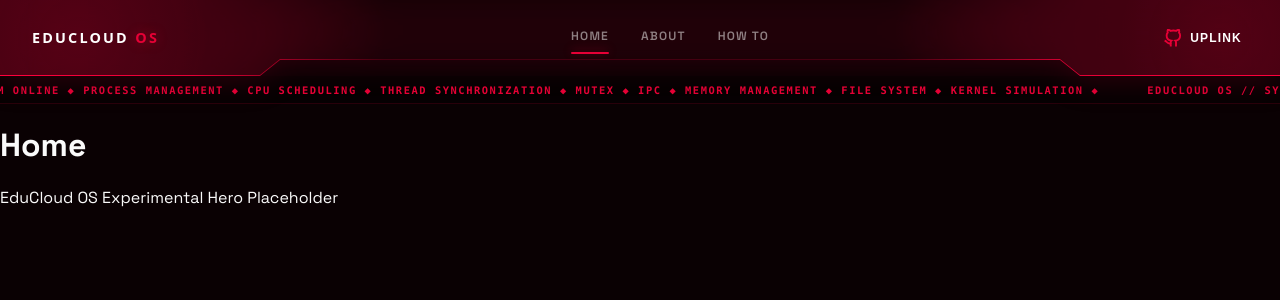
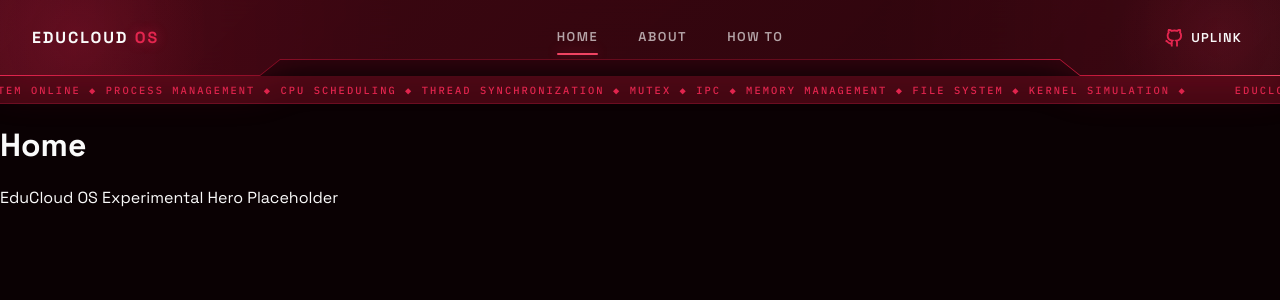
Before and after one commit to ahmed-shehzad1/EduCloud-OS-Website, a React (Vite) app: page / in a window 1280 px wide. Shown: the top 300 px of the page. Built offline with nearby package versions, Linux system fonts and the light colour scheme.

Commit message:
navbar changes

```diff
--- a/src/styles/components/navbar.css
+++ b/src/styles/components/navbar.css
@@ -3,24 +3,25 @@
   --hud-height: 76px;
   --hud-height-scrolled: 68px;
 
-  /* Deep burgundy/black surface */
-  --hud-bg: rgba(10, 2, 5, 0.75);
-  --hud-bg-scrolled: rgba(6, 1, 3, 0.92);
+  /* Deep blood-ruby surfaces */
+  --hud-bg-gradient: linear-gradient(135deg, rgba(56, 7, 17, 0.85) 0%, rgba(36, 4, 10, 0.9) 100%);
+  --hud-bg-scrolled: linear-gradient(135deg, rgba(74, 8, 21, 0.95) 0%, rgba(36, 4, 10, 0.98) 100%);
 
-  /* Ruby lighting hierarchy */
-  --ruby-bright: #FF003C;
-  --ruby-core: #E60036;
-  --ruby-muted: rgba(230, 0, 54, 0.2);
-  --ruby-glow: rgba(230, 0, 54, 0.4);
+  /* Blood-ruby lighting hierarchy */
+  --ruby-bright: #F04463;
+  --ruby-core: #E3264F;
+  --ruby-cherry: #C2183A;
+  --ruby-deep: #A30F2D;
+  --ruby-dark: #650B1D;
 
-  --os-text-primary: #FFFFFF;
-  --os-text-muted: rgba(255, 255, 255, 0.5);
+  --ruby-glow: rgba(227, 38, 79, 0.45);
+
+  /* Warm text to harmonize with reds */
+  --os-text-primary: #FAFAFA;
+  --os-text-muted: rgba(250, 250, 250, 0.65);
   --transition-smooth: 0.4s cubic-bezier(0.16, 1, 0.3, 1);
 
-  /*
-    The Machined HUD Shape.
-    Full height on edges. Angles up to a notched center area.
-  */
+  /* The Machined HUD Shape */
   --hud-clip: polygon(
     0 0,
     100% 0,
@@ -43,40 +44,39 @@
   width: 100%;
   height: var(--hud-height);
   z-index: 100;
-  /* Glow that wraps the clipped shape */
-  filter: drop-shadow(0 4px 15px rgba(139, 0, 33, 0.3));
+  /* Deep crimson glow surrounding the shape */
+  filter: drop-shadow(0 6px 20px rgba(163, 15, 45, 0.35));
   transition: height var(--transition-smooth), filter var(--transition-smooth);
 }
 
 .educloud-hud-wrapper.is-scrolled {
   height: var(--hud-height-scrolled);
-  filter: drop-shadow(0 8px 25px rgba(139, 0, 33, 0.6));
+  filter: drop-shadow(0 10px 25px rgba(163, 15, 45, 0.5));
 }
 
-/* The glowing energy edge (Background Layer) */
+/* Layer 1: Bright Crimson/Ruby Glowing Boundary */
 .hud-edge-layer {
   position: absolute;
   inset: 0;
   background: linear-gradient(90deg,
-    var(--ruby-bright) 0%,
-    var(--ruby-core) 15%,
-    var(--ruby-muted) 30%,
-    var(--ruby-muted) 70%,
-    var(--ruby-core) 85%,
+    var(--ruby-core) 0%,
+    var(--ruby-deep) 15%,
+    var(--ruby-dark) 30%,
+    var(--ruby-dark) 70%,
+    var(--ruby-cherry) 85%,
     var(--ruby-bright) 100%
   );
   clip-path: var(--hud-clip);
   transition: clip-path var(--transition-smooth);
 }
 
-/* The dark glass surface (Foreground Layer) */
+/* Layer 2: Blood-Ruby Glass Surface */
 .hud-surface {
   position: absolute;
-  /* Inset by 1px at the bottom to reveal the glowing edge layer behind it */
-  inset: 0 0 1px 0;
-  background: var(--hud-bg);
-  backdrop-filter: blur(20px);
-  -webkit-backdrop-filter: blur(20px);
+  inset: 0 0 1px 0; /* Inset to reveal the bright boundary behind it */
+  background: var(--hud-bg-gradient);
+  backdrop-filter: blur(24px);
+  -webkit-backdrop-filter: blur(24px);
   clip-path: var(--hud-clip);
 
   display: grid;
@@ -90,7 +90,7 @@
 }
 
 /* =========================================
-   HUD REGIONS
+   HUD REGIONS & TYPOGRAPHY
    ========================================= */
 
 /* Left: Logo Node */
@@ -99,14 +99,14 @@
   display: flex;
   align-items: center;
   padding-left: 2rem;
-  background: radial-gradient(circle at 30% 50%, rgba(230, 0, 54, 0.1) 0%, transparent 70%);
+  background: radial-gradient(circle at 30% 50%, rgba(227, 38, 79, 0.15) 0%, transparent 70%);
 }
 
 .os-logo {
-  font-family: ui-sans-serif, system-ui, -apple-system, sans-serif;
-  font-weight: 800;
-  letter-spacing: 0.15em;
-  font-size: 0.9rem;
+  font-family: var(--font-display);
+  font-weight: 700;
+  letter-spacing: 0.12em;
+  font-size: 1rem;
   color: var(--os-text-primary);
   text-decoration: none;
   display: flex;
@@ -123,17 +123,18 @@
 .hud-node-nav {
   display: flex;
   justify-content: center;
-  align-items: flex-start; /* Align to top so they sit inside the notched area */
+  align-items: flex-start;
   padding-top: 1.25rem;
-  gap: 2rem;
+  gap: 2.5rem;
 }
 
 .nav-link {
+  font-family: var(--font-display);
   position: relative;
   color: var(--os-text-muted);
-  font-size: 0.75rem;
+  font-size: 0.8rem;
   font-weight: 600;
-  letter-spacing: 0.1em;
+  letter-spacing: 0.12em;
   text-decoration: none;
   text-transform: uppercase;
   padding: 0.5rem 0;
@@ -145,15 +146,15 @@
   outline: none;
 }
 
-/* Active indicator integrated into the text baseline */
+/* Integrated active indicator */
 .hud-active-indicator {
   position: absolute;
   bottom: -2px;
   left: 0;
   right: 0;
   height: 2px;
-  background: var(--ruby-core);
-  box-shadow: 0 -2px 10px var(--ruby-glow);
+  background: var(--ruby-bright);
+  box-shadow: 0 -2px 12px var(--ruby-glow);
   border-radius: 2px;
 }
 
@@ -163,15 +164,16 @@
   justify-content: flex-end;
   align-items: center;
   padding-right: 2rem;
-  background: radial-gradient(circle at 70% 50%, rgba(230, 0, 54, 0.08) 0%, transparent 70%);
+  background: radial-gradient(circle at 70% 50%, rgba(227, 38, 79, 0.12) 0%, transparent 70%);
 }
 
 .auth-button {
+  font-family: var(--font-display);
   display: flex;
   align-items: center;
   gap: 0.5rem;
   color: var(--os-text-primary);
-  font-size: 0.75rem;
+  font-size: 0.8rem;
   font-weight: 600;
   letter-spacing: 0.1em;
   background: transparent;
@@ -189,7 +191,7 @@
   transition: filter 0.3s ease;
 }
 .auth-button:hover svg {
-  filter: drop-shadow(0 0 6px var(--ruby-core));
+  filter: drop-shadow(0 0 8px var(--ruby-core));
 }
 
 /* =========================================
@@ -198,27 +200,27 @@
 .system-marquee-container {
   width: 100%;
   height: 28px;
-  /* Ensure it sits exactly below the 76px HUD on initial load */
   margin-top: var(--hud-height);
-  background: rgba(6, 1, 3, 0.95);
-  border-bottom: 1px solid rgba(230, 0, 54, 0.15);
+  /* Dark-medium blood ruby surface */
+  background: rgba(74, 8, 21, 0.9);
+  border-bottom: 1px solid rgba(227, 38, 79, 0.25);
   display: flex;
   align-items: center;
   overflow: hidden;
-  position: relative; /* Normal document flow - scrolls naturally */
+  position: relative;
   z-index: 90;
 }
 
 .system-marquee-content {
   display: flex;
   width: fit-content;
-  animation: marquee-scroll 45s linear infinite;
-  /* Monospace technical font */
-  font-family: ui-monospace, SFMono-Regular, Menlo, Monaco, Consolas, monospace;
+  animation: marquee-scroll 50s linear infinite;
+  /* Refined monospace typography */
+  font-family: var(--font-mono);
   font-size: 0.65rem;
-  font-weight: 600;
+  font-weight: 500;
   color: var(--ruby-core);
-  letter-spacing: 0.15em;
+  letter-spacing: 0.2em;
   text-transform: uppercase;
 }
 
@@ -241,7 +243,6 @@
 
 @media (max-width: 900px) {
   :root {
-    /* Simplify shape for mobile */
     --hud-clip: polygon(0 0, 100% 0, 100% 100%, 0 100%);
     --hud-height: 64px;
     --hud-height-scrolled: 64px;
@@ -252,7 +253,7 @@
   }
 
   .hud-node-nav, .hud-node-uplink {
-    display: none; /* Hide desktop nav */
+    display: none;
   }
 
   .mobile-trigger {
@@ -275,27 +276,30 @@
   .mobile-trigger .line-2 { width: 16px; background-color: var(--ruby-core); align-self: flex-end; }
 }
 
-/* Maintain existing mobile overlay styling */
+/* Mobile Fullscreen Overlay */
 .mobile-overlay {
   position: fixed;
   inset: 0;
   z-index: 110;
-  background: rgba(6, 1, 3, 0.98);
-  backdrop-filter: blur(20px);
+  /* Deep blood-ruby gradient overlay */
+  background: linear-gradient(180deg, rgba(36, 4, 10, 0.98) 0%, rgba(74, 8, 21, 0.96) 100%);
+  backdrop-filter: blur(24px);
   display: flex;
   flex-direction: column;
   justify-content: center;
   align-items: center;
-  gap: 2rem;
+  gap: 2.5rem;
 }
 
 .mobile-link {
-  font-size: 1.75rem;
-  font-weight: 800;
+  font-family: var(--font-display);
+  font-size: 2rem;
+  font-weight: 700;
   color: var(--os-text-muted);
   text-decoration: none;
   letter-spacing: 0.1em;
   text-transform: uppercase;
+  transition: color 0.3s ease, text-shadow 0.3s ease;
 }
 
 .mobile-link.active {
```
